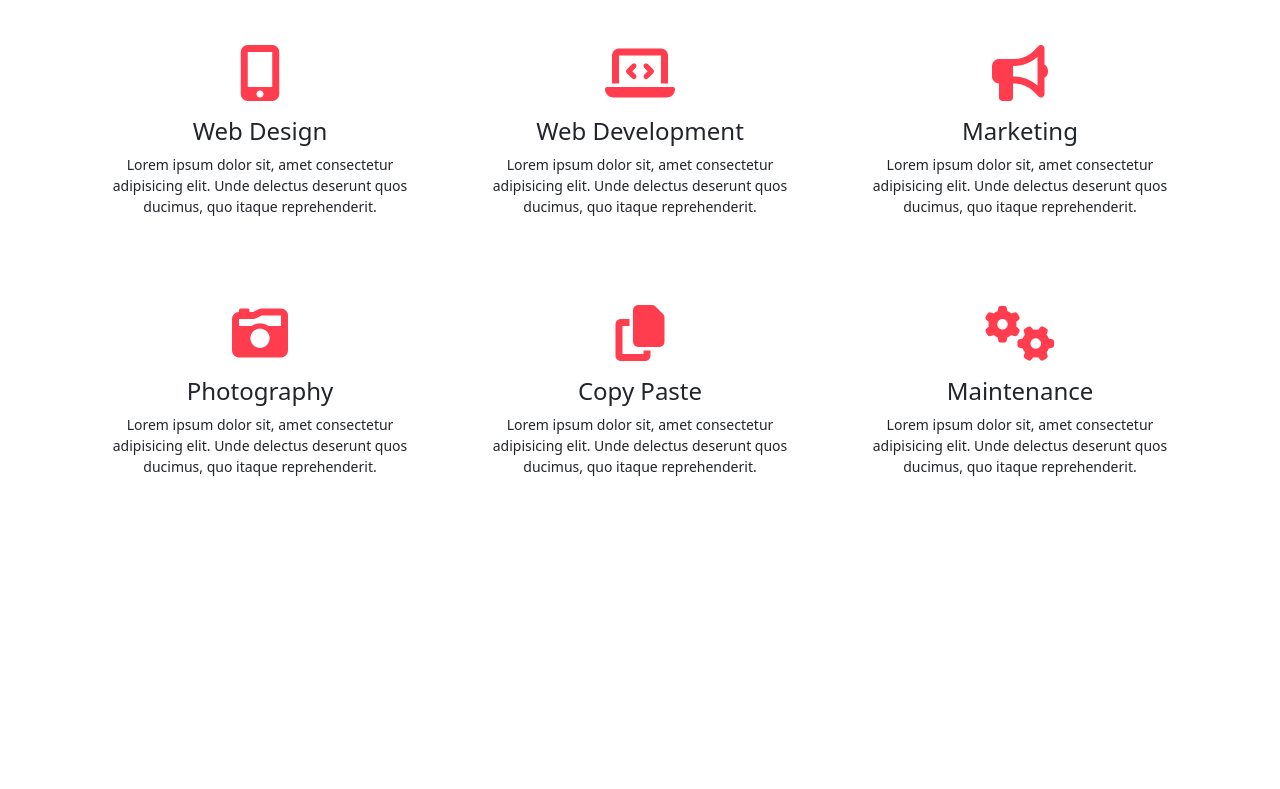
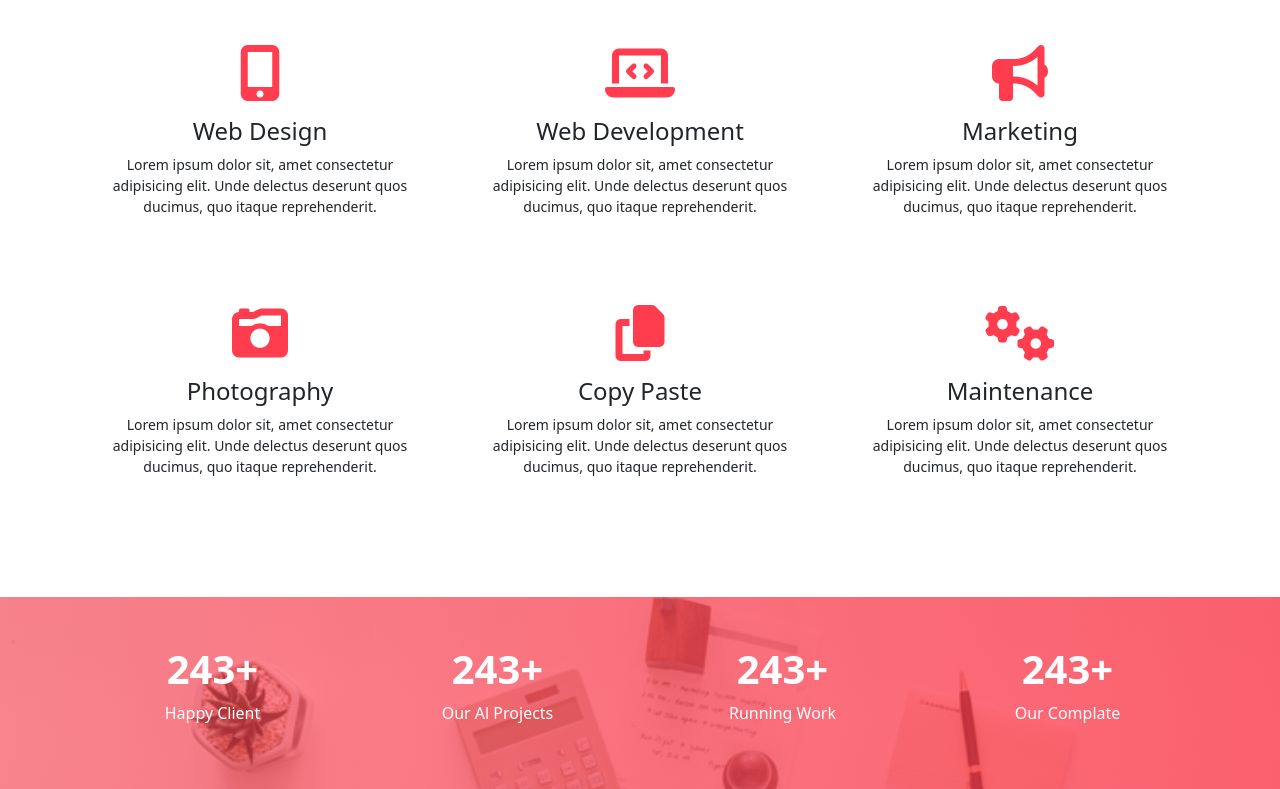
Before and after one commit to KingWisdomDEV/bootstrap-resume-cv, a website: page index.html in a window 1280 px wide. Shown: the part 2803-3592 px from the top of the page. Before the commit the page ends 3400 px from the top, so only its background shows below. Drawn offline with nearby package versions, Linux system fonts and the light colour scheme.

Commit message:
do section summary

```diff
--- a/index.html
+++ b/index.html
@@ -333,6 +333,28 @@
                 </div>
             </div>
         </section>
+        <section class="bg-primary bg-opacity-75" id="section-summary">
+            <div class="container-fluid container-lg py-5">
+                <div class="row text-center justify-content-center gy-4">
+                    <div class="col-6 col-md-3 text-white">
+                        <h6 class="display-6 fw-bold">243+</h6>
+                        <p>Happy Client</p>
+                    </div>
+                    <div class="col-6 col-md-3 text-white">
+                        <h6 class="display-6 fw-bold">243+</h6>
+                        <p>Our Al Projects</p>
+                    </div>
+                    <div class="col-6 col-md-3 text-white">
+                        <h6 class="display-6 fw-bold">243+</h6>
+                        <p>Running Work</p>
+                    </div>
+                    <div class="col-6 col-md-3 text-white">
+                        <h6 class="display-6 fw-bold">243+</h6>
+                        <p>Our Complate</p>
+                    </div>
+                </div>
+            </div>
+        </section>
     </main>
     <!-- Import Bootstrap's bundle (all of Bootstrap's JS + Popper.js dependency) -->
 
--- a/sass/main.scss
+++ b/sass/main.scss
@@ -9,7 +9,6 @@
 //
 @import "../node_modules/bootstrap/scss/bootstrap";
 
-
 //
 // Custom styles
 //
@@ -18,14 +17,14 @@
 @import "./custom_buttons";
 
 // Reuseable styles
-.mb-large{
+.mb-large {
 	margin-bottom: 8rem;
 }
-.py-big{
+.py-big {
 	padding-top: 5rem;
 	padding-bottom: 5rem;
 }
-.limit-1-lines{
+.limit-1-lines {
 	overflow: hidden;
 	text-overflow: ellipsis;
 	display: -webkit-box;
@@ -33,47 +32,48 @@
 	line-clamp: 1;
 	-webkit-box-orient: vertical;
 }
-.scale-small{
-    transition: all .5s;
+.scale-small {
+	transition: all 0.5s;
 	cursor: pointer;
-    &:hover, &:focus{
+	&:hover,
+	&:focus {
 		transform: scale(1.1);
 	}
 }
 
 // Section INTRO + ABOUT US
-.avatar{
+.avatar {
 	object-fit: cover;
-    border-radius: .5rem;
+	border-radius: 0.5rem;
 }
-.avatar-1{
+.avatar-1 {
 	height: 25rem;
 	width: 18rem;
 }
-.avatar-2{
+.avatar-2 {
 	height: 20rem;
 	width: 16rem;
 }
-.avatar-shadow{
+.avatar-shadow {
 	position: relative;
-    &::after{
+	&::after {
 		content: "";
 		display: block;
-        background-color: rgba($primary, .9);
+		background-color: rgba($primary, 0.9);
 		position: absolute;
 		z-index: -1;
 	}
 }
-.avatar-shadow-1{
-    &::after{
+.avatar-shadow-1 {
+	&::after {
 		width: 100%;
 		height: 90%;
 		top: 20%;
 		border-radius: 2rem 0 0 2rem;
 	}
 }
-.avatar-shadow-2{
-    &::after{
+.avatar-shadow-2 {
+	&::after {
 		width: calc(100% - 5rem);
 		height: 100%;
 		top: -2rem;
@@ -83,9 +83,21 @@
 
 // Section MY BEST SERVICES
 .service-box {
-    transition: all .2s;
+	transition: all 0.2s;
 }
 .service-box:hover {
 	cursor: pointer;
-    box-shadow: 0 0.5rem 1rem rgba(0, 0, 0, .15);
+	box-shadow: 0 0.5rem 1rem rgba(0, 0, 0, 0.15);
 }
+
+// Section SUMMARY
+#section-summary {
+	background-image: linear-gradient(
+			to right,
+			rgba($primary, 0.6),
+			rgba($primary, 0.8)
+		),
+		url("../img/summ.jpg");
+	background-size: cover;
+	background-position-y: top;
+}
```
Also changed, not shown: css/main.min.css, img/service1.png (deleted), img/service2.png (deleted), img/service3.png (deleted), img/service4.png (deleted), img/service5.png (deleted), img/service6.png (deleted), img/summ.jpg (added), 1 other file. Lines whose indentation alone changed are shown as unchanged.
